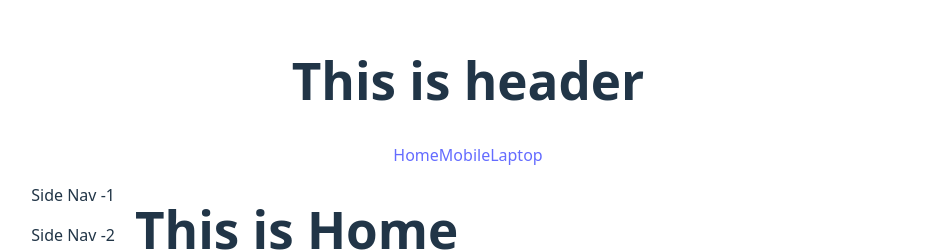
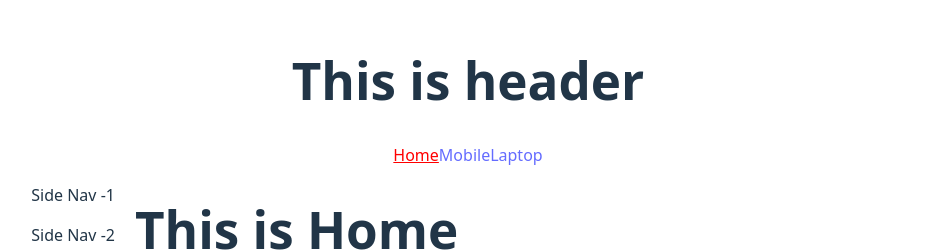
Before and after one commit to rayhanbri/module-45, a React (Vite) app: page / in a window 1280 px wide. Shown: the part 137-389 px from the top of the page, without its empty margins (172-1106 px from the left). Built offline with nearby package versions, Linux system fonts and the light colour scheme.

Commit message:
different color in present nav link

```diff
--- a/src/components/Header/Header.jsx
+++ b/src/components/Header/Header.jsx
@@ -1,5 +1,5 @@
 import React from 'react';
-import { Link } from 'react-router';
+import { Link, NavLink } from 'react-router';
 
 
 const Header = () => {
@@ -7,9 +7,10 @@
     <div>
       <h1>This is header</h1>
       <nav>
-        <Link to="/">Home</Link>
-        <Link to="/mobile">Mobile</Link>
-        <Link to="/laptop">Laptop</Link>
+        {/* ctrl + d  */}
+        <NavLink to="/">Home</NavLink>
+        <NavLink to="/mobile">Mobile</NavLink>
+        <NavLink to="/laptop">Laptop</NavLink>
       </nav>
 
 
--- a/src/components/Root/Root.css
+++ b/src/components/Root/Root.css
@@ -2,3 +2,8 @@
   display: flex;
   gap:20px;
 }
+
+nav a.active{
+  color: red;
+  text-decoration: underline;
+}
```
